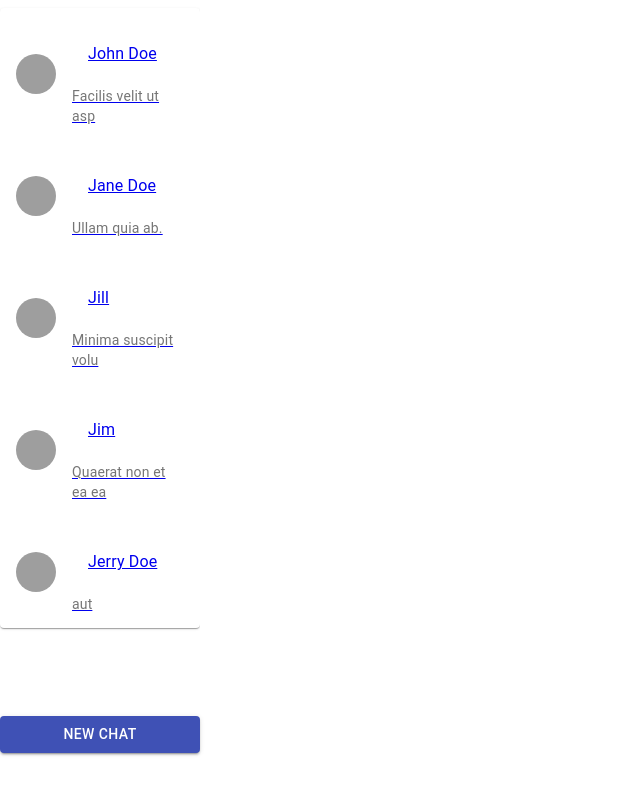
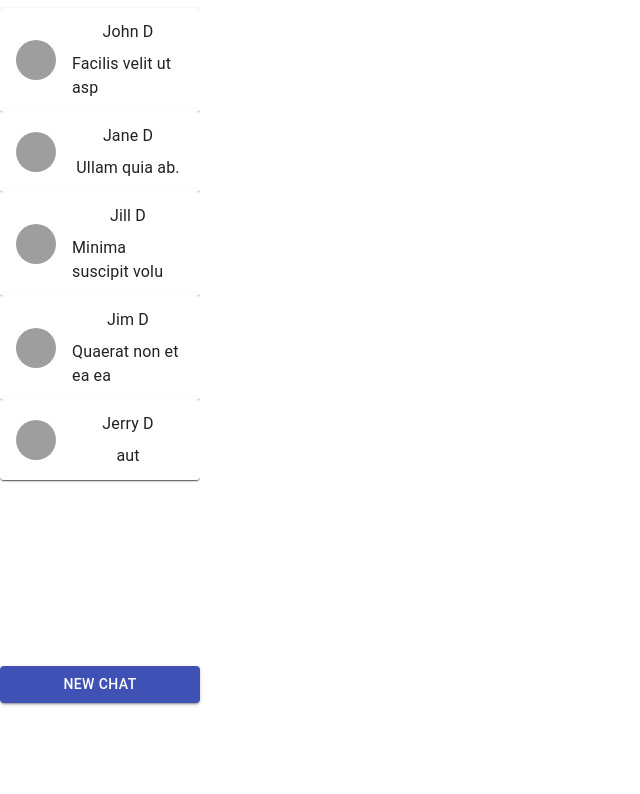
Before and after one commit to Dynee/react-chat-app, a React (Create React App) app: page / in a window 1280 px wide. Shown: the top 794 px of the page, without its empty margins (0-640 px from the left). Built offline with nearby package versions, Linux system fonts and the light colour scheme; grey boxes are pictures that could not be loaded.

Commit message:
fixed styling a bit and display of sidebar names

```diff
--- a/src/api/api.js
+++ b/src/api/api.js
@@ -38,7 +38,7 @@ export const api = {
           { id: nanoid(), text: faker.lorem.text(), sentAt: faker.time.recent(), sentBy: "Jill Doe" },
           { id: nanoid(), text: faker.lorem.text(), sentAt: faker.time.recent(), sentBy: "Jill Doe" },
         ],
-        recipients: [this.currentUser, "Jill"],
+        recipients: [this.currentUser, "Jill Doe"],
         avatar: faker.image.avatar(),
         alt: "G"
       },
@@ -50,7 +50,7 @@ export const api = {
           { id: nanoid(), text: faker.lorem.text(), sentAt: faker.time.recent(), sentBy: "Jim Doe" },
           { id: nanoid(), text: faker.lorem.text(), sentAt: faker.time.recent(), sentBy: "Jim Doe" },
         ],
-        recipients: [this.currentUser, "Jim"],
+        recipients: [this.currentUser, "Jim Doe"],
         avatar: faker.image.avatar(),
         alt: "G"
       },
--- a/src/features/chatbody/ChatBody.js
+++ b/src/features/chatbody/ChatBody.js
@@ -28,7 +28,7 @@ export const ChatBody = ({ chat, handleChatMessage }) => {
                     />
                 ))}
             </List>
-            <Grid container direction="row">
+            <Grid style={{padding: "20px"}} container direction="row">
                 <Grid item xs={10}>
                     <TextField onChange={handleChange} id="outline-basic" size="small" fullWidth variant="outlined" value={message}/>
                 </Grid>
--- a/src/features/chatsidebar/Chat.js
+++ b/src/features/chatsidebar/Chat.js
@@ -5,15 +5,28 @@ import Avatar from '@material-ui/core/Avatar';
 import ListItem from '@material-ui/core/ListItem';
 import ListItemAvatar from '@material-ui/core/ListItemAvatar';
 import ListItemText from '@material-ui/core/ListItemText';
+import Grid from '@material-ui/core/Grid';
+import Paper from '@material-ui/core/Paper';
 
-export const Chat = ({ chat }) => (
+export const Chat = ({ chat }) => {
+    const [_, next] = chat.recipients;
+    const [firstName, lastName] = next.split(' ');
+    const displayString = `${firstName} ${lastName.substring(0, 1)}`;
+    return (
+        <Paper>
         <ListItem>
             <ListItemAvatar>
                 <Avatar src={chat.avatar} alt={chat.alt}/>
             </ListItemAvatar>
+            <Grid container direction="column" alignItems="center">
                 <ListItemText
-            primary={<RecipientsList showAvatar={false} recipients={chat.recipients}/>}
-            secondary={<RecentChatMessage messages={chat.messages} />}
+                    primary={<React.Fragment>{displayString}</React.Fragment>}
                 />
+                <ListItemText
+                    primary={<RecentChatMessage messages={chat.messages}/>}
+                />
+            </Grid>
         </ListItem>
+    </Paper>
     )
+}
--- a/src/features/chatsidebar/ChatSidebar.js
+++ b/src/features/chatsidebar/ChatSidebar.js
@@ -7,10 +7,10 @@ import Button from '@material-ui/core/Button';
 
 export const ChatSidebar = ({ chats, handleModal }) => (
     <div>
-        <List style={{overflow: "auto", height: "700px"}}>
+        <List style={{overflow: "auto", height: "650px"}}>
             <Paper>
                 {chats.map((chat, index) => (
-                    <Link to={`/c/${chat.id}`} key={index}>
+                    <Link style={{textDecoration: "none"}}to={`/c/${chat.id}`} key={index}>
                         <Chat
                             chat={chat}
                         />
--- a/src/features/chatsidebar/RecipientsList.js
+++ b/src/features/chatsidebar/RecipientsList.js
@@ -7,7 +7,7 @@ import ListItemAvatar from '@material-ui/core/ListItemAvatar';
 import Avatar from '@material-ui/core/Avatar';
 
 export const RecipientsList = ({ recipients, showAvatar }) => (
-    <List style={{"display": "inherit"}}>
+    <List style={{display: "flex", flexDirection: "row", padding: "0px"}}>
         {recipients.map((recipient, index) => {
             if (!(recipient === api.currentUser)) {
                 return (
```
Lines whose indentation alone changed are shown as unchanged.
